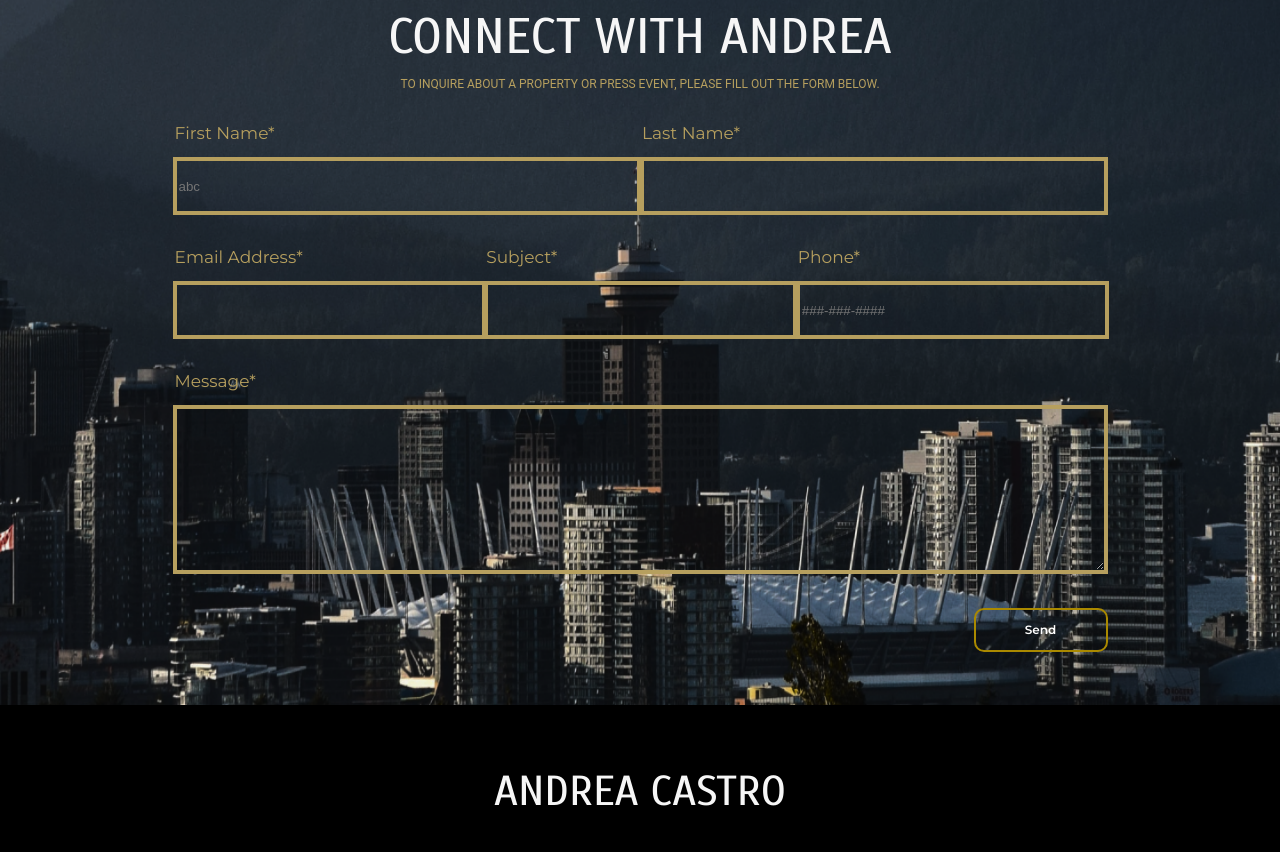
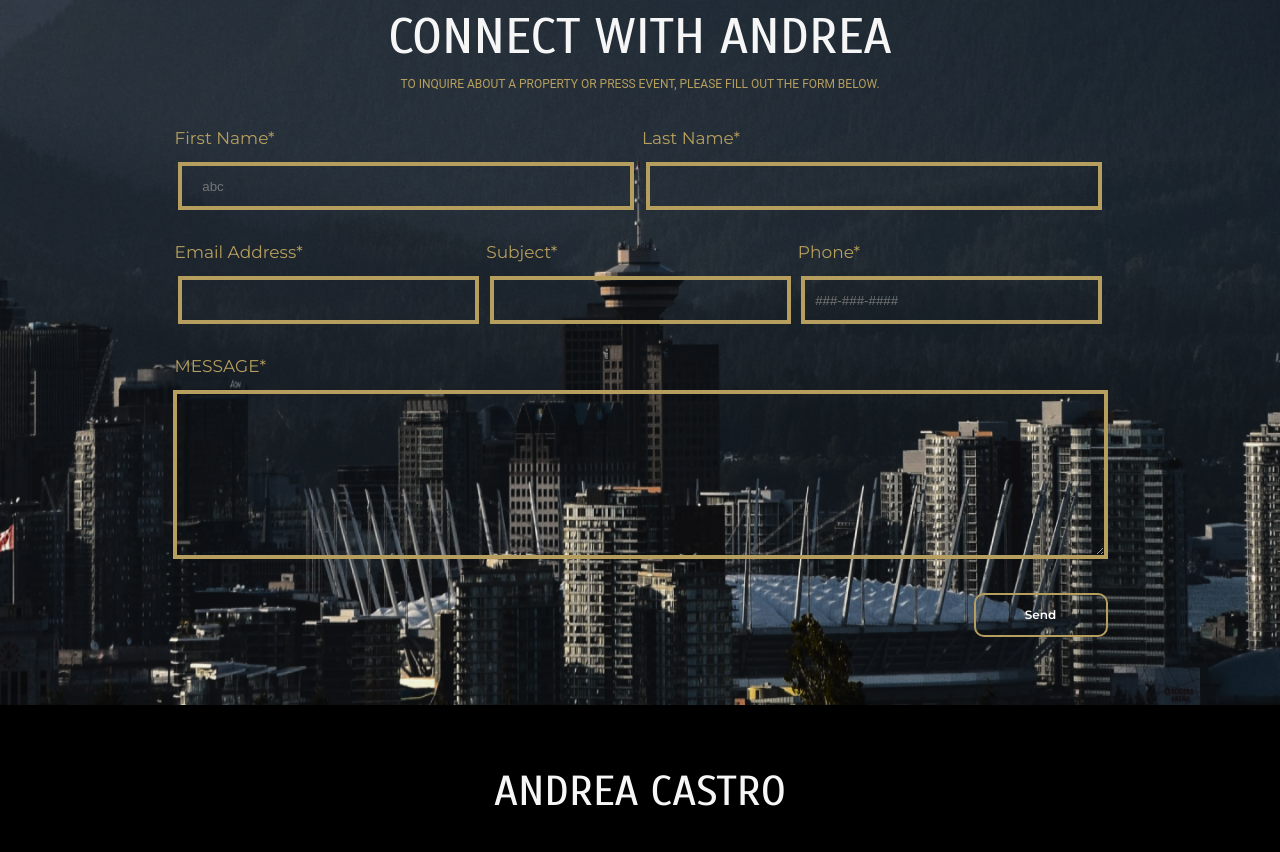
Before and after one commit to pakaratAriya/cm-project, a React (Create React App) app: page / in a window 1280 px wide. Shown: the part 3100-3952 px from the top of the page. Built offline with nearby package versions, Linux system fonts and the light colour scheme.

Commit message:
fixed the image size of the listing page and contact form

```diff
--- a/src/components/Button/Button.js
+++ b/src/components/Button/Button.js
@@ -7,6 +7,7 @@ const button = (props) => {
   myClass.push(classes.Button);
   myClass.push(fonts.Caption);
   if (props.myClass.includes("goldBorder")) myClass.push(classes.GoldBorder);
+  if (props.myClass.includes("lightGoldBorder")) myClass.push(classes.LightGoldBorder);
   if (props.myClass.includes("goldBackground"))
     myClass.push(classes.GoldBackground);
   if (props.myClass.includes("transparentBackground"))
--- a/src/components/Button/Button.module.css
+++ b/src/components/Button/Button.module.css
@@ -50,3 +50,7 @@
 .GoldBorder {
   border: 2px #aa8900 solid;
 }
+
+.LightGoldBorder {
+  border: 2px rgba(182, 159, 94, 1) solid;
+}
--- a/src/components/Image/Image.js
+++ b/src/components/Image/Image.js
@@ -11,9 +11,12 @@ const image = props => {
         style={{
             backgroundImage: "url('" + process.env.PUBLIC_URL + "/images/PageInfoImages/ListingPhotos/" + props.src + ".jpg')"
         }}>
-        <div className={classes.Gradient}></div>
-        <div className={classes.PlaceName}>{props.place}</div>
-        <div className={classes.Price}>${props.price.toLocaleString()}</div>
+            <div className={classes.TextWrapper}>
+                <div className={classes.Gradient}></div>
+                <div className={classes.PlaceName}>{props.place}</div>
+                <div className={classes.Price}>${props.price.toLocaleString()}</div>
+            </div>
+
     </div>
     )
 }
--- a/src/components/Image/Image.module.css
+++ b/src/components/Image/Image.module.css
@@ -17,7 +17,6 @@
     background-image: linear-gradient( rgba(0,0,0,0),rgba(0,0,0,0.5));
     position: absolute;
     bottom: 0;
-
 }
 
 .PlaceName{
@@ -28,6 +27,8 @@
     position: absolute;
     bottom: 54px;
     margin: 0 20px;
+    pointer-events: none;
+
 }
 
 .Price{
@@ -38,4 +39,16 @@
     position: absolute;
     bottom: 0px;
     margin: 20px;
+    pointer-events: none;
 }
+
+.TextWrapper{
+    opacity: 0;
+    transition: 0.3s;
+    width: 100%;
+    height: 100%;
+}
+
+.TextWrapper:hover{
+    opacity: 1;
+}
--- a/src/containers/Contact/Contact.module.css
+++ b/src/containers/Contact/Contact.module.css
@@ -33,4 +33,5 @@
     text-align: center;
     margin: auto;
     margin-top: 10px;
+    margin-bottom: 25px;
 }
--- a/src/containers/Contact/ContactForm/ContactForm.js
+++ b/src/containers/Contact/ContactForm/ContactForm.js
@@ -29,11 +29,11 @@ class ContactForm extends Component {
                     <input className={classes.ContactInput} placeholder="###-###-####" required/>
                 </div>
                 <div className={classes.MessageWrapper}>
-                    <p className={classes.Label}>Message*</p>
+                    <p className={classes.Label}>MESSAGE*</p>
                     <textarea className={classes.MessageInput} placeholder="" required/>
                 </div>
                 <Button
-                    myClass={["smallBtn", "goldBorder", "transparentBackground", "whiteText"]}
+                    myClass={["smallBtn", "lightGoldBorder", "transparentBackground", "whiteText"]}
                     style={{
                         float: 'right',
                         marginTop: "30px"
--- a/src/containers/Contact/ContactForm/ContactForm.module.css
+++ b/src/containers/Contact/ContactForm/ContactForm.module.css
@@ -5,6 +5,7 @@
     color: rgba(182, 159, 94, 1);
     height: 21px;
     text-align: start;
+    box-sizing: border-box;
 }
 
 .NameInput{
@@ -13,10 +14,13 @@
     border: 4px solid rgba(182, 159, 94, 1);
     margin-top: 11px;
     background-color: transparent;
+    color: white;
+    padding-left: 20px;
+    box-sizing: border-box;
 }
 
 .NameWrapper{
-    margin-top: 30px;
+    margin-top: 10px;
     width: 50%;
     display: inline-block;
 }
@@ -28,6 +32,9 @@
     background-color: transparent;
     margin-top: 11px;
     margin-left: 0;
+    color: white;
+    padding-left: 10px;
+    box-sizing: border-box;
 }
 
 .ContactInputWrapper{
@@ -50,4 +57,7 @@
     background-color: transparent;
     margin-top: 11px;
     box-sizing: border-box;
+    color: white;
+    padding-left: 10px;
+    box-sizing: border-box;
 }
--- a/src/containers/HouseInfoPage/HouseInfo.module.css
+++ b/src/containers/HouseInfoPage/HouseInfo.module.css
@@ -9,7 +9,8 @@
     width: 100%;
     height: 600px;
     background-image: url("/images/PageInfoImages/gallery-0.png");
-    background-size: 100% 100%;
+    background-size: cover;
+    background-position: center;
     transition: 0.5s;
 }
 
--- a/src/containers/ListingPage/SearchBar/SearchBar.js
+++ b/src/containers/ListingPage/SearchBar/SearchBar.js
@@ -26,7 +26,10 @@ const searchBar = props => {
                 <option value={[10000000, Infinity]}>over 10000000</option>
                 <option value={[0, Infinity]}>All price</option>
             </select>
-            <select className={classes.Select}>
+            <select className={classes.Select}
+            style={{
+                backgroundImage: `url('${process.env.PUBLIC_URL}/images/DownArrow.png') `
+            }}>
                 <option disabled selected hidden>Bedrooms</option>
                 <option>2 Bedrooms</option>
                 <option>3 Bedrooms</option>
--- a/src/containers/ListingPage/SearchBar/SearchBar.module.css
+++ b/src/containers/ListingPage/SearchBar/SearchBar.module.css
@@ -28,6 +28,13 @@
     text-align: center;
     margin: 0 10px;
     color: rgba(17, 16, 21, 1);
+    appearance: none;
+    -webkit-appearance: none;
+    -moz-appearance: none;
+    background-size: 10% 80%;
+    background-position-x: right;
+    background-repeat: no-repeat;
+    background-blend-mode: multiply;
 }
 
 select option:disabled{
```
Also changed, not shown: public/images/DownArrow.png (added).
